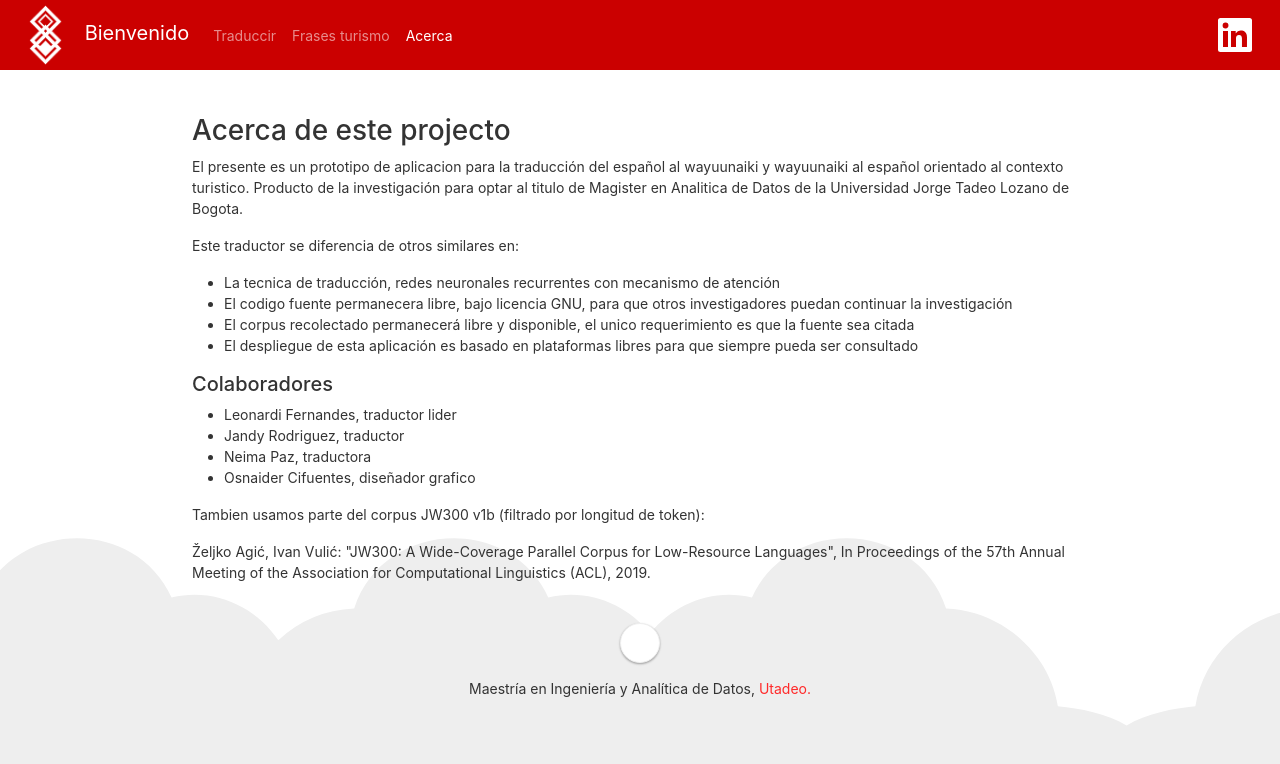
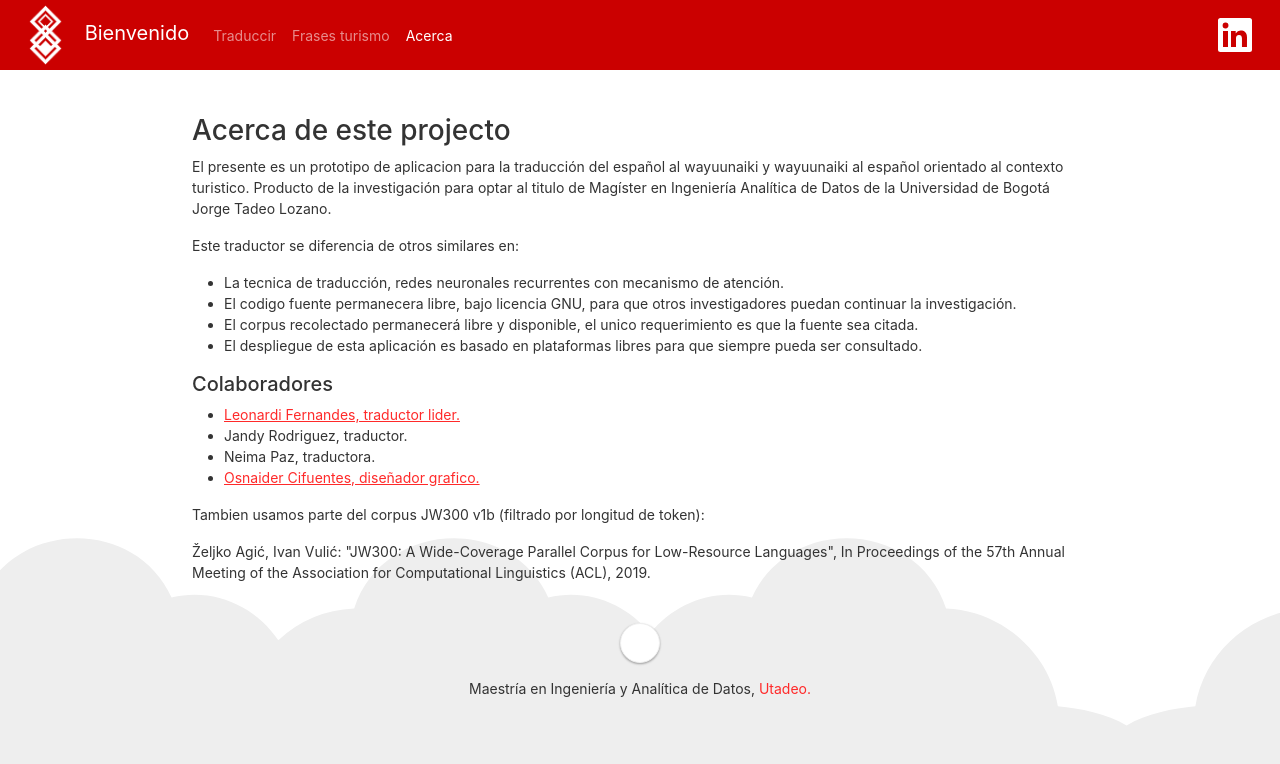
Before and after one commit to rafanegrette/wayuunaiki-translator-angular, an Angular app: page /about in a window 1280 px wide. Shown: the top 764 px of the page. Built offline with nearby package versions, Linux system fonts and the light colour scheme.

Commit message:
added docker integration

```diff
--- a/src/app/about/about.component.html
+++ b/src/app/about/about.component.html
@@ -1,21 +1,35 @@
 <h3>Acerca de este projecto</h3>
 
-<p>El presente es un prototipo de aplicacion para la traducci&oacute;n del espa&ntilde;ol al wayuunaiki y wayuunaiki al espa&ntilde;ol orientado al contexto turistico. Producto de la investigación para optar al titulo de Magister en Analitica de Datos de la Universidad Jorge Tadeo Lozano de Bogota.</p>
+<p>El presente es un prototipo de aplicacion para la traducci&oacute;n del espa&ntilde;ol al wayuunaiki y wayuunaiki al espa&ntilde;ol orientado al contexto turistico. Producto de la investigaci&oacute;n para optar al titulo de Mag&iacute;ster en Ingenier&iacute;a Anal&iacute;tica de Datos de la Universidad de Bogot&aacute; Jorge Tadeo Lozano.</p>
 <p>Este traductor se diferencia de otros similares en:</p>
 <ul>
-    <li>La tecnica de traducci&oacute;n, redes neuronales recurrentes con mecanismo de atenci&oacute;n</li>
-    <li>El codigo fuente permanecera libre, bajo licencia GNU, para que otros investigadores puedan continuar la investigación</li>
-    <li>El corpus recolectado permanecerá libre y disponible, el unico requerimiento es que la fuente sea citada</li>
-    <li>El despliegue de esta aplicación es basado en plataformas libres para que siempre pueda ser consultado</li>
+    <li>La tecnica de traducci&oacute;n, redes neuronales recurrentes con mecanismo de atenci&oacute;n.</li>
+    <li>El codigo fuente permanecera libre, bajo licencia GNU, para que otros investigadores puedan continuar la investigaci&oacute;n.</li>
+    <li>El corpus recolectado permanecerá libre y disponible, el unico requerimiento es que la fuente sea citada.</li>
+    <li>El despliegue de esta aplicación es basado en plataformas libres para que siempre pueda ser consultado.</li>
 </ul>
 
 <h5>Colaboradores</h5>
 
 <ul>
-    <li>Leonardi Fernandes, traductor lider</li>
-    <li>Jandy Rodriguez, traductor</li>
-    <li>Neima Paz, traductora</li>
-    <li>Osnaider Cifuentes, diseñador grafico</li>
+    <li>
+        <a href="https://twitter.com/dez_leo1?lang=en"
+            target="_blank"
+            rel="noopener"
+            style="color: #ff2a2a;">
+            Leonardi Fernandes, traductor lider.
+        </a>
+    </li>
+    <li>Jandy Rodriguez, traductor.</li>
+    <li>Neima Paz, traductora.</li>
+    <li>
+        <a href="https://co.linkedin.com/in/ojcifuentes"
+            target="_blank"
+            rel="noopener"
+            style="color: #ff2a2a;">
+            Osnaider Cifuentes, diseñador grafico.
+        </a>
+    </li>
 </ul>
 
 <p>Tambien usamos parte del corpus JW300 v1b (filtrado por longitud de token):</p>
--- a/src/environments/environment.ts
+++ b/src/environments/environment.ts
@@ -4,8 +4,8 @@
 
 export const environment = {
   production: false,
-  translateSpaToGucUrl: "http://172.17.0.2:8000/",
-  translateGucToSpaUrl: "http://172.17.0.2:8000/"
+  translateSpaToGucUrl: "http://localhost:8000/",
+  translateGucToSpaUrl: "http://localhost:8001/"
 };
 
 /*
```
Also changed, not shown: 2 other files (tests, documents, lock files or other folders).
